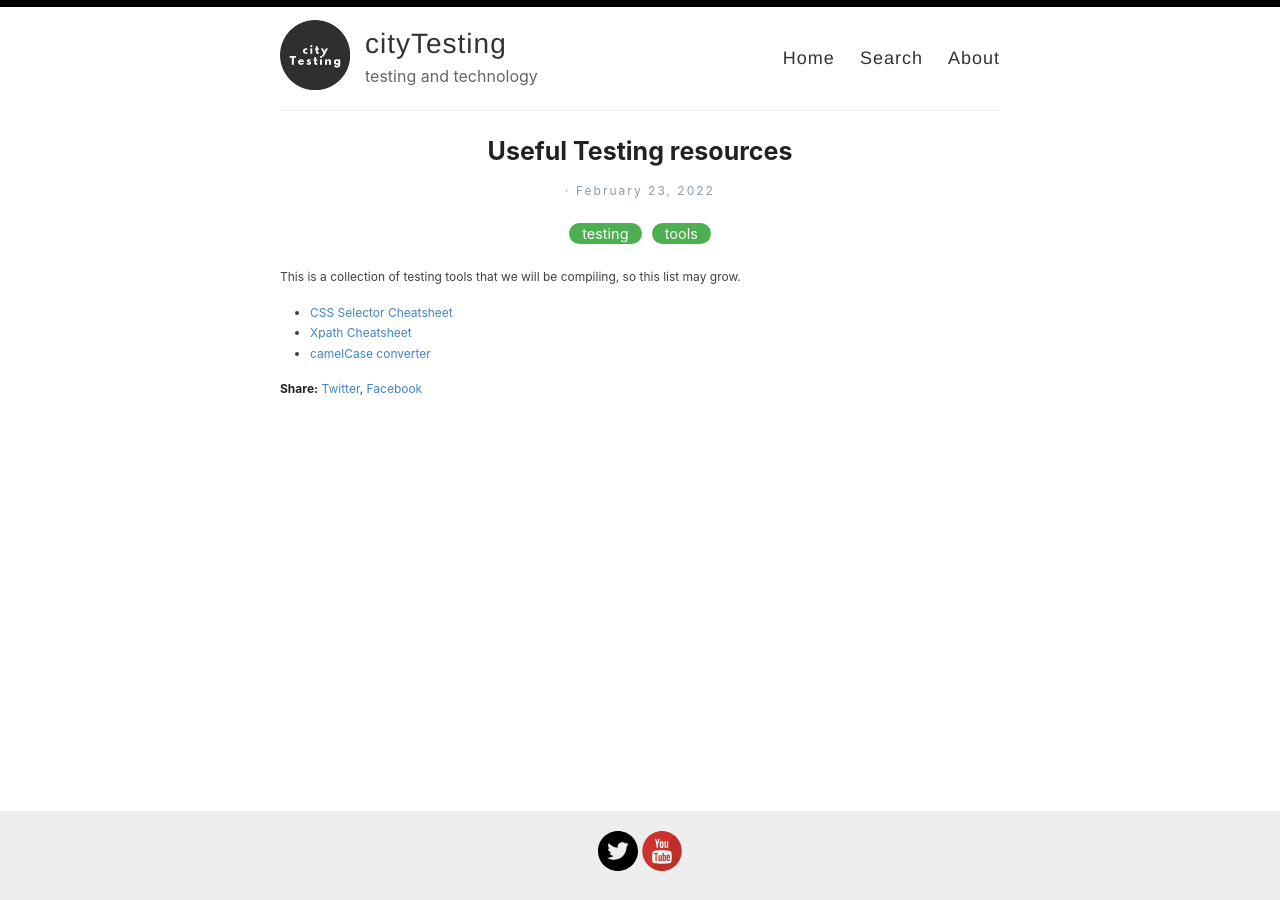
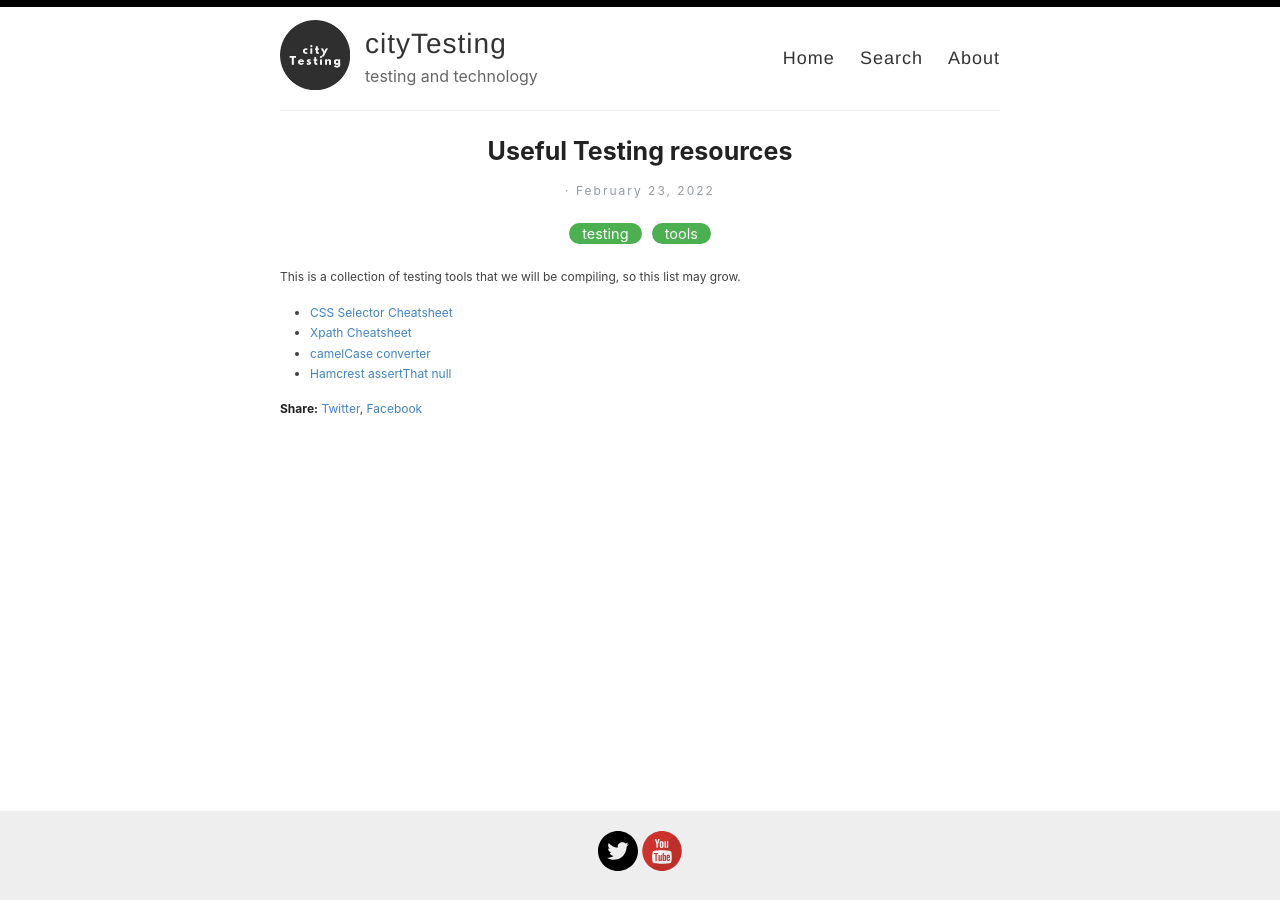
Before and after one commit to cityTesting/citytesting.github.io, a Jekyll site: the page built from _posts/2022-02-23-useful-testing-resources.md, in a window 1280 px wide. Built offline with Jekyll 4.4.1, drawn with Linux system fonts in a browser that asks for light colours.

Commit message:
Update 2022-02-23-useful-testing-resources.md

```diff
--- a/_posts/2022-02-23-useful-testing-resources.md
+++ b/_posts/2022-02-23-useful-testing-resources.md
@@ -9,3 +9,4 @@ This is a collection of testing tools that we will be compiling, so this list ma
 - [CSS Selector Cheatsheet](https://gist.github.com/magicznyleszek/809a69dd05e1d5f12d01)
 - [Xpath Cheatsheet](https://devhints.io/xpath)
 - [camelCase converter](https://textedit.tools/camelcase)
+- [Hamcrest assertThat null](https://mkyong.com/unittest/hamcrest-how-to-assertthat-check-null-value/)
```
